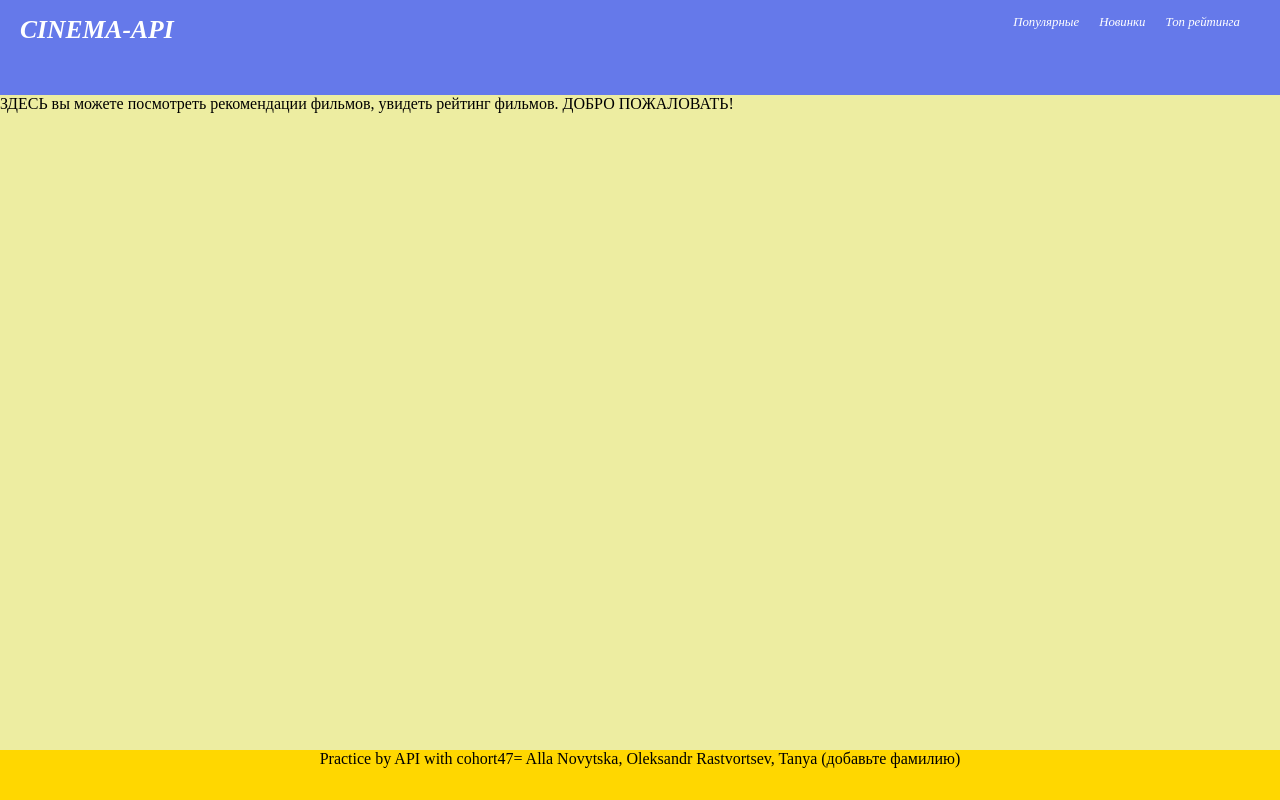
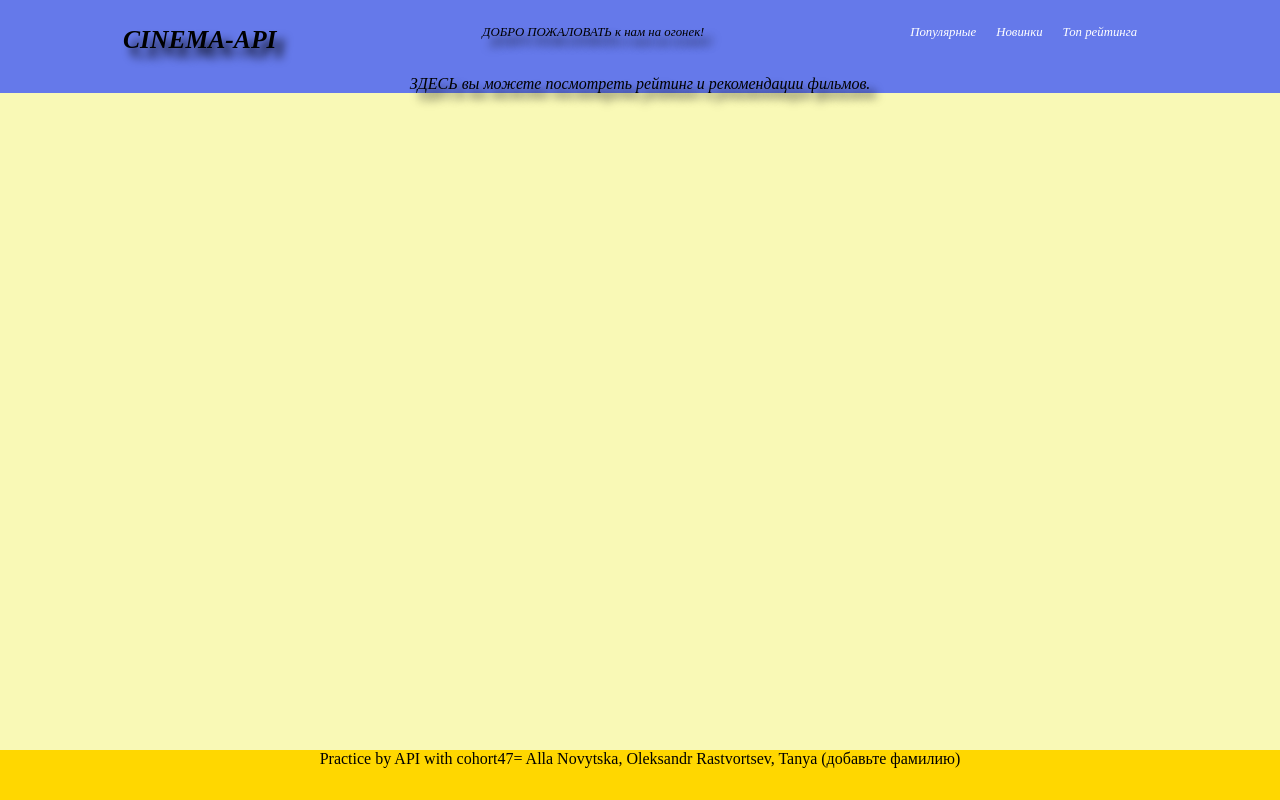
Before and after one commit to AllaNovytska2024/CINEMA-API, a plain HTML site: page index.html in a window 1280 px wide. Drawn offline with Linux system fonts and the light colour scheme; no server answers; a web font is replaced by a local one.

```diff
--- a/index.html
+++ b/index.html
@@ -5,6 +5,10 @@
     <meta charset="UTF-8">
     <meta name="viewport" content="width=device-width, initial-scale=1.0">
     <link rel="stylesheet" href="style.css">
+    <link
+    rel="stylesheet"
+    href="https://fonts.googleapis.com/css?family=Rancho&effect=shadow-multiple|3d-float|font-effect-fire|fire-animation"
+  />
     <script defer src="script.js"></script>
 
     <title>CINEMA-API</title>
@@ -12,7 +16,9 @@
 
   <body>
     <header>
-      <h1>CINEMA-API</h1>
+      <h1 class="font-effect-fire-animation">CINEMA-API</h1>
+
+      <div class="welcome font-effect-fire-animation welcome"> ДОБРО ПОЖАЛОВАТЬ к нам на огонек!</div>
       <nav>
         <ul>
           <li><a href="#">Популярные</a></li>
@@ -23,8 +29,8 @@
     </header>
 
     <main>
+      <div class="font-effect-fire-animation welcome">ЗДЕСЬ вы можете посмотреть рейтинг и рекомендации фильмов. </div>
 
- <div>ЗДЕСЬ вы можете посмотреть рекомендации фильмов, увидеть рейтинг фильмов. ДОБРО ПОЖАЛОВАТЬ!</div>
 
       <div id="loader" class="loader loader-hide"></div>
       <div id="container-film" class="container-film">
--- a/style.css
+++ b/style.css
@@ -9,18 +9,16 @@ body {
   margin: 0;
 }
 
-
-
 header {
   position: sticky;
   top: 0px;
-  color: white;
+
   display: flex;
-  padding: 15px 20px;
+  padding: 25px 20px;
   width: 100%;
-  height: 95px;
+  height: 75px;
   background-color: rgb(101, 121, 234);
-  justify-content: space-between;
+  justify-content: space-around;
   font-size: 80%;
   font-family: "Times New Roman", Times, serif;
   font-style: italic;
@@ -29,13 +27,13 @@ header {
 main {
   padding: 0px;
   flex: 1;
-  background-color: rgb(237, 237, 161);
+  background-color: rgb(249, 249, 182);
 }
 
 .loader {
   width: 69px;
   height: 69px;
-  border: 9px solid goldenrod;
+  border: 9px solid rgb(236, 72, 8);
   border-bottom-color: gold;
   border-radius: 50%;
   display: block;
@@ -65,10 +63,9 @@ footer {
   height: 50px;
   background-color: gold;
   text-align: center;
-
 }
 
-.container-film{
+.container-film {
   display: grid;
   grid-template-columns: repeat(auto-fill, minmax(250px, 1fr));
   gap: 10px;
@@ -78,12 +75,9 @@ footer {
 .film-card {
   border: 5px double rgb(29, 49, 70);
   border-radius: 10px;
-  padding: 20px ;
-  margin: 20px;
-
+  padding: 5px;
+  margin: 5px;
 }
-
-
 
 .film-card img {
   border-radius: 8px;
@@ -115,11 +109,26 @@ nav a {
 .movie {
   display: inline-block;
   width: 200px;
-  margin: 10px;
+  height: 100%;
+  margin: 5px;
   text-align: center;
 }
 
 .movie img {
   width: 150px;
-  height: 225px;
+  height: 100%;
 }
+
+.welcome{
+  background-color: goldenrod;
+}
+
+
+.font-effect-fire-animation {
+  text-shadow: 8px 9px 10px;
+  text-decoration: rgb(2, 70, 49);
+  text-align: center;
+  font-style: italic;
+background-color: rgb(101, 121, 234);
+  font-family: "Times New Roman", Times, serif;
+}
```
